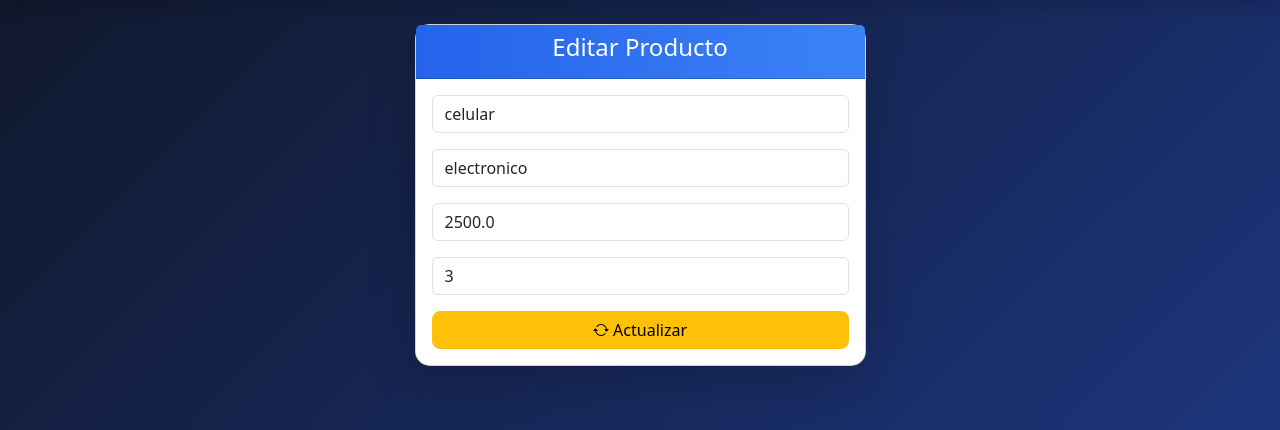
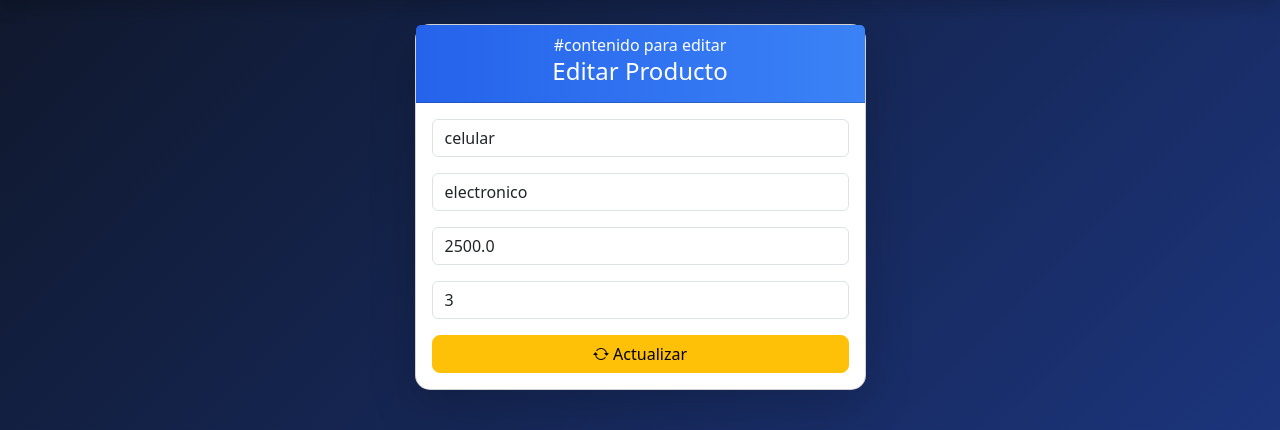
Before and after one commit to yhosiedno/examen_practico, a Flask app: page /editar/2 in a window 1280 px wide. Shown: the part 56-486 px from the top of the page. Run offline with Flask 3, Linux system fonts and the light colour scheme; data comes from the database, SQL or seed files in the repository.

Commit message:
contenido para editar

```diff
--- a/templates/editar.html
+++ b/templates/editar.html
@@ -7,6 +7,7 @@
 
         <div class="card shadow-lg">
             <div class="card-header text-center">
+                #contenido para editar
                 <h4>Editar Producto</h4>
             </div>
 
```
